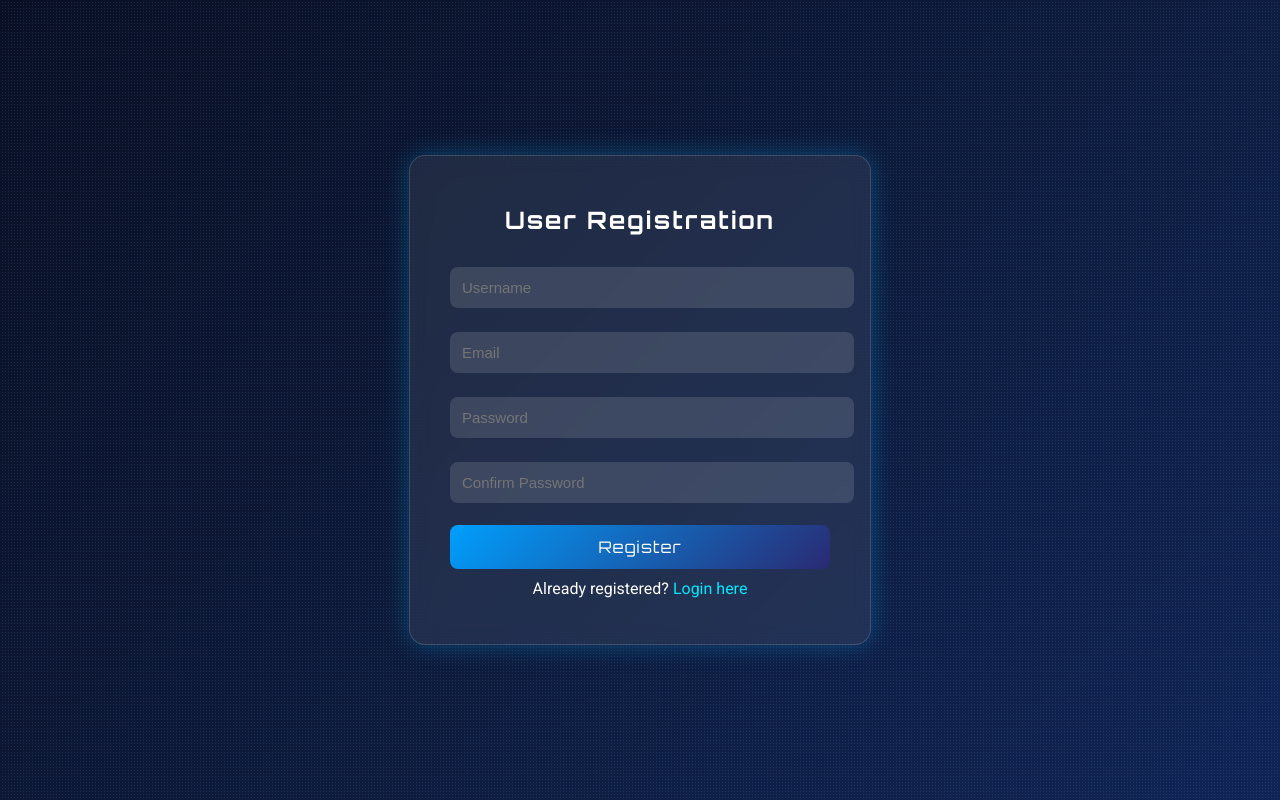
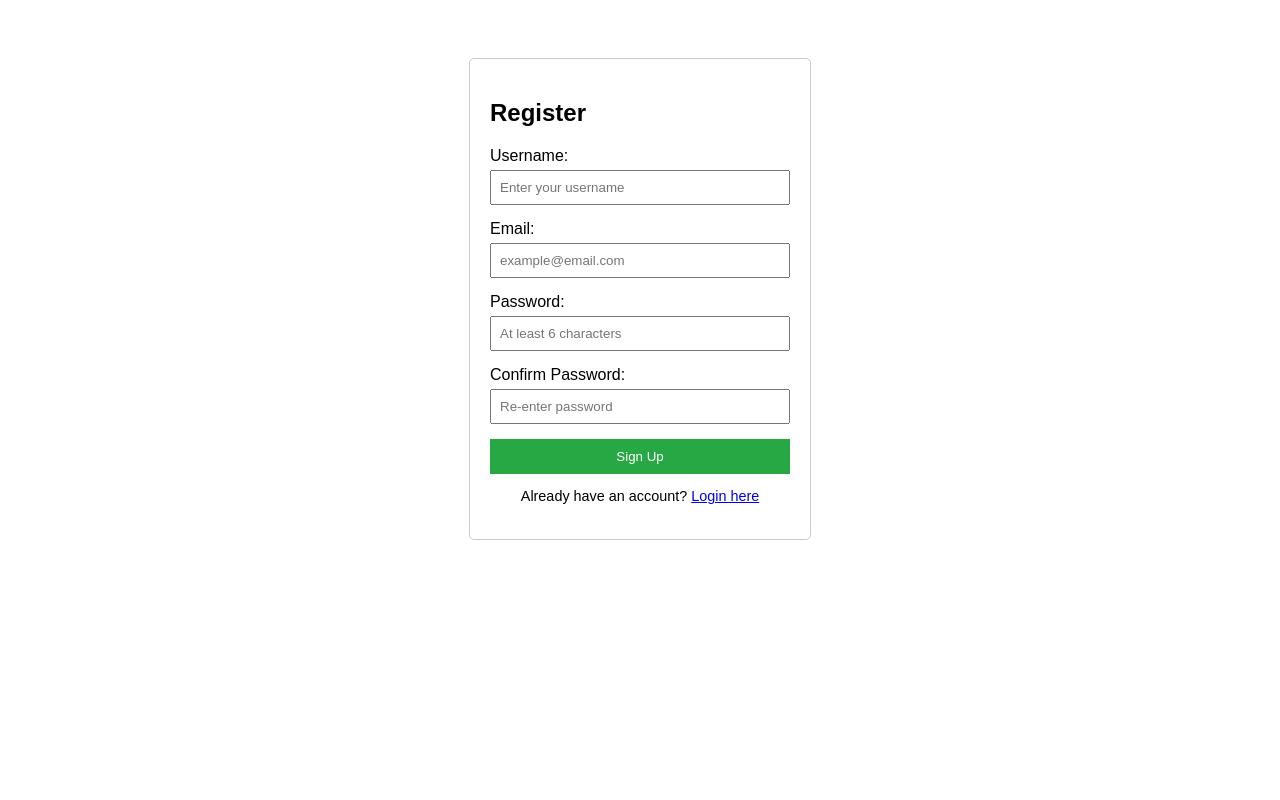
Before and after one commit to wzizheng5-crypto/MyWeb_Update, a website: page index.html in a window 1280 px wide. Drawn offline with Linux system fonts and the light colour scheme.

Commit message:
update code

```diff
--- a/index.html
+++ b/index.html
@@ -2,138 +2,49 @@
 <html lang="en">
 <head>
     <meta charset="UTF-8">
-    <title>Sign Up</title>
-
-    <!-- Google Fonts -->
-    <link href="https://fonts.googleapis.com/css2?family=Orbitron:wght@400;700&family=Roboto&display=swap" rel="stylesheet">
-
+    <meta name="viewport" content="width=device-width, initial-scale=1.0">
+    <title>Sign Up - Ultimate VV Challenge</title>
     <style>
-        body {
-            margin: 0;
-            height: 100vh;
-            background: linear-gradient(135deg, #0a0f24, #0e1a3a, #112455);
-            font-family: 'Roboto', sans-serif;
-            display: flex;
-            justify-content: center;
-            align-items: center;
-            color: white;
-            overflow: hidden;
-        }
-
-        /* 背景粒子 */
-        .particles {
-            position: fixed;
-            top: 0; left: 0;
-            width: 100%; height: 100%;
-            background-image: radial-gradient(#4fc3f7 1px, transparent 1px);
-            background-size: 3px 3px;
-            opacity: 0.15;
-            z-index: -1;
-            animation: moveParticles 20s linear infinite;
-        }
-
-        @keyframes moveParticles {
-            from { background-position: 0 0; }
-            to { background-position: 1000px 1000px; }
-        }
-
-        /* 玻璃卡片效果 */
-        .card {
-            width: 380px;
-            padding: 30px 40px;
-            background: rgba(255, 255, 255, 0.08);
-            backdrop-filter: blur(10px);
-            border-radius: 16px;
-            border: 1px solid rgba(255, 255, 255, 0.15);
-            box-shadow: 0 0 25px rgba(0, 180, 255, 0.3);
-            animation: fadeIn 1.5s ease;
-        }
-
-        @keyframes fadeIn {
-            from { opacity: 0; transform: translateY(20px); }
-            to { opacity: 1; transform: translateY(0); }
-        }
-
-        h2 {
-            font-family: 'Orbitron', sans-serif;
-            text-align: center;
-            margin-bottom: 20px;
-            letter-spacing: 2px;
-        }
-
-        /* 输入框 */
-        input {
-            width: 100%;
-            padding: 12px;
-            margin: 12px 0;
-            border-radius: 8px;
-            border: none;
-            outline: none;
-            background: rgba(255, 255, 255, 0.12);
-            color: white;
-            font-size: 15px;
-            transition: 0.3s;
-        }
-
-        input:focus {
-            box-shadow: 0 0 12px #00eaff;
-            background: rgba(255,255,255,0.2);
-        }
-
-        /* 按钮 */
-        button {
-            width: 100%;
-            padding: 12px;
-            margin-top: 10px;
-            border: none;
-            border-radius: 8px;
-            background: linear-gradient(135deg, #009ffd, #2a2a72);
-            color: white;
-            font-size: 16px;
-            cursor: pointer;
-            transition: 0.3s;
-            font-family: 'Orbitron', sans-serif;
-            letter-spacing: 1px;
-        }
-
-        button:hover {
-            background: linear-gradient(135deg, #00c6ff, #1d2671);
-            transform: scale(1.03);
-        }
-
-        p {
-            text-align: center;
-            margin-top: 10px;
-        }
-
-        a {
-            color: #00eaff;
-            text-decoration: none;
-        }
-
-        a:hover {
-            text-decoration: underline;
-        }
-
+        body { font-family: sans-serif; display: flex; justify-content: center; padding-top: 50px; }
+        form { border: 1px solid #ccc; padding: 20px; border-radius: 5px; width: 300px; }
+        div { margin-bottom: 15px; }
+        label { display: block; margin-bottom: 5px; }
+        input { width: 100%; padding: 8px; box-sizing: border-box; }
+        button { width: 100%; padding: 10px; background-color: #28a745; color: white; border: none; cursor: pointer; }
+        button:hover { background-color: #218838; }
     </style>
 </head>
 <body>
 
-<div class="particles"></div>
+    <form action="/register" method="POST">
+        <h2>Register</h2>
 
-<div class="card">
-    <h2>User Registration</h2>
+        <div>
+            <label for="username">Username:</label>
+            <input type="text" id="username" name="username" required placeholder="Enter your username">
+        </div>
 
-    <form action="/register" method="POST">
-        <input type="text" name="username" placeholder="Username">
-        <input type="email" name="email" placeholder="Email">
-        <input type="password" name="password" placeholder="Password">
-        <input type="password" name="confirmPassword" placeholder="Confirm Password">
-        <button type="submit">Register</button>
+        <div>
+            <label for="email">Email:</label>
+            <input type="email" id="email" name="email" required placeholder="example@email.com">
+        </div>
+
+        <div>
+            <label for="password">Password:</label>
+            <input type="password" id="password" name="password" required minlength="6" placeholder="At least 6 characters">
+        </div>
+
+        <div>
+            <label for="confirmPassword">Confirm Password:</label>
+            <input type="password" id="confirmPassword" name="confirmPassword" required placeholder="Re-enter password">
+        </div>
+
+        <button type="submit">Sign Up</button>
+
+        <p style="text-align: center; font-size: 0.9em;">
+            Already have an account? <a href="/login">Login here</a>
+        </p>
     </form>
-
-    <p>Already registered? <a href="/login">Login here</a></p>
-</div>
 
 </body>
 </html>
```
Also changed, not shown: server.js (+56 -27 lines).
